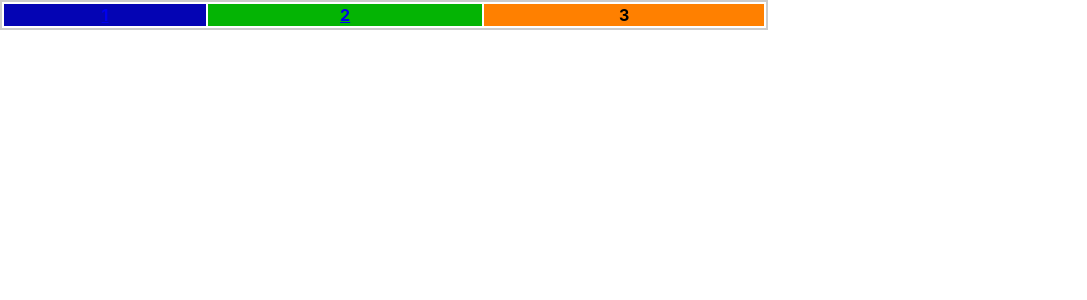
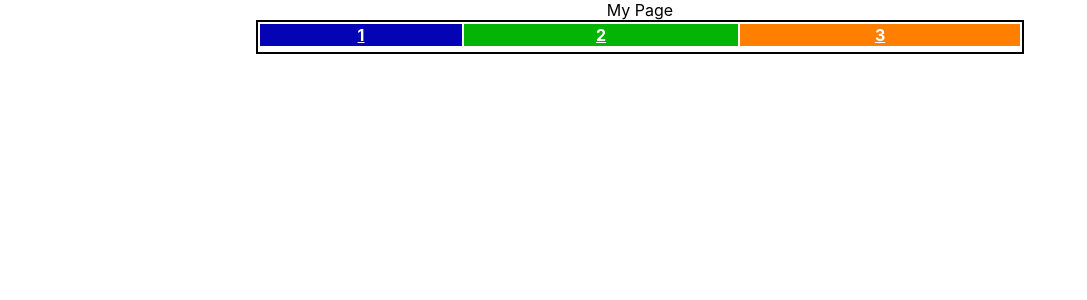
Before and after one commit to ggsuccess/mypages, a React (Create React App) app: page /Subway in a window 1280 px wide. Shown: the top 300 px of the page, without its empty margins (0-1087 px from the left). Built offline with nearby package versions, Linux system fonts and the light colour scheme.

Commit message:
component

```diff
--- a/src/App.js
+++ b/src/App.js
@@ -3,13 +3,16 @@ import './App.css';
 import { Switch, Route } from 'react-router-dom';
 import Home from './components/Home';
 import Subway from './components/Subway';
+import Soccer from './components/Soccer';
 
 const App = () => {
   return (
     <div>
+      <div style={{textAlign:'center'}}>My Page</div>
       <Switch>
         <Route path="/" exact={true} component={Home} />;
         <Route path="/Subway" component={Subway} />
+        <Route path="/Soccer" component={Soccer} />
       </Switch>
     </div>
   );
--- a/src/components/Home.js
+++ b/src/components/Home.js
@@ -5,8 +5,12 @@ const Home = () => {
   return (
     <div className="HomeTitle">
       <div>보고싶은 부분을 골라요</div>
-      <Link to="/Subway">노선</Link>
-      <Link to="/Soccer">축구</Link>
+      <div>
+        <Link to="/Subway" style={{}}>
+          노선
+        </Link>
+        <Link to="/Soccer">축구</Link>
+      </div>
     </div>
   );
 };
--- /dev/null
+++ b/src/components/Soccer.js
@@ -0,0 +1,14 @@
+import React from 'react';
+
+const Soccer = () => {
+  const style = {
+    textAlign: 'center'
+  };
+  return (
+    <>
+      <div></div>
+    </>
+  );
+};
+
+export default Soccer;
--- a/src/components/Subway.js
+++ b/src/components/Subway.js
@@ -2,20 +2,36 @@ import React from 'react';
 import { Route, Link } from 'react-router-dom';
 const Subway = () => {
   const style = {
-    border: '2px solid #ccc',
+    border: '2px solid black',
     width: '60%'
+  };
+  const white = {
+    color: 'white'
   };
   return (
     <>
-      <table className="tableContents" style={style}>
+      <table className="tableContents" style={style} align="center">
         <tr>
           <th style={{ backgroundColor: '#0404B4' }}>
-            <Link to="/Subway/1">1</Link>
+            <Link to="/Subway/1" style={white}>
+              1
+            </Link>
           </th>
           <th style={{ backgroundColor: '#04B404' }}>
-            <Link to="/Subway/2">2</Link>
+            <Link to="/Subway/2" style={white}>
+              2
+            </Link>
           </th>
-          <th style={{ backgroundColor: '#FF8000' }}>3</th>
+          <th style={{ backgroundColor: '#FF8000' }}>
+            <Link to="/Subway/3" style={white}>
+              3
+            </Link>
+          </th>
+        </tr>
+        <tr>
+          <th>
+            <Link></Link>
+          </th>
         </tr>
       </table>
       <Route path="/Subway/:LineNumber" />
```
